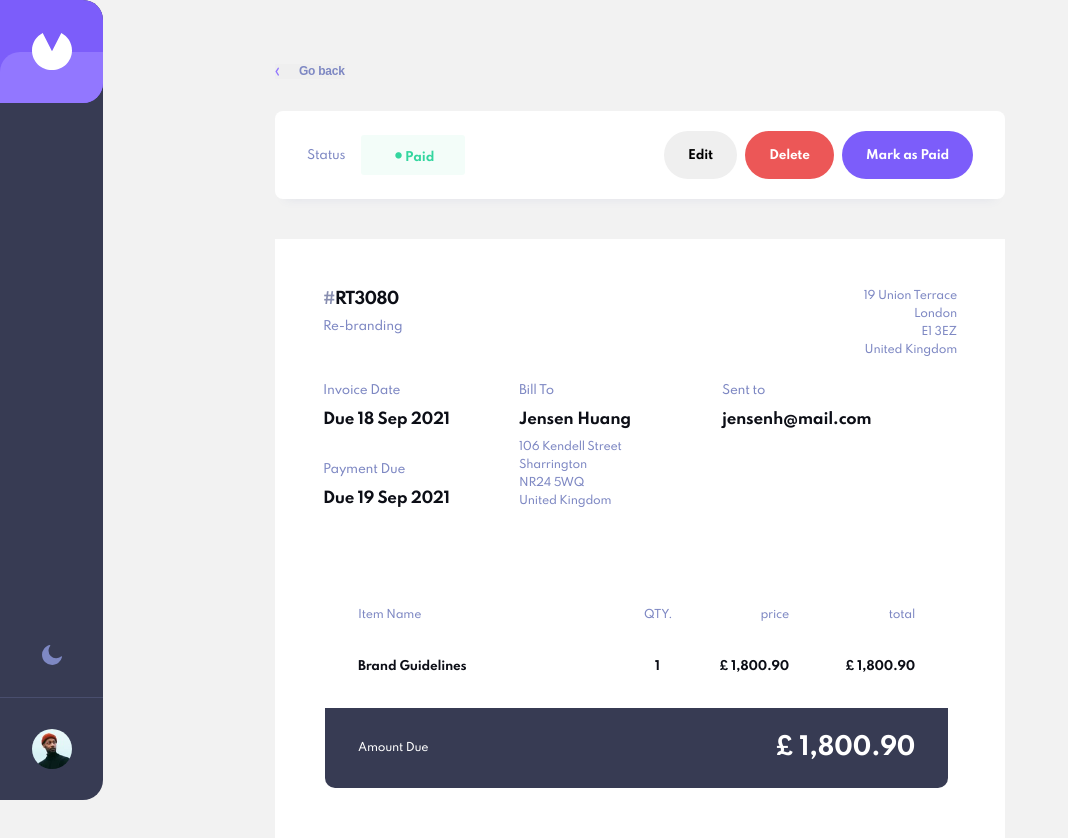
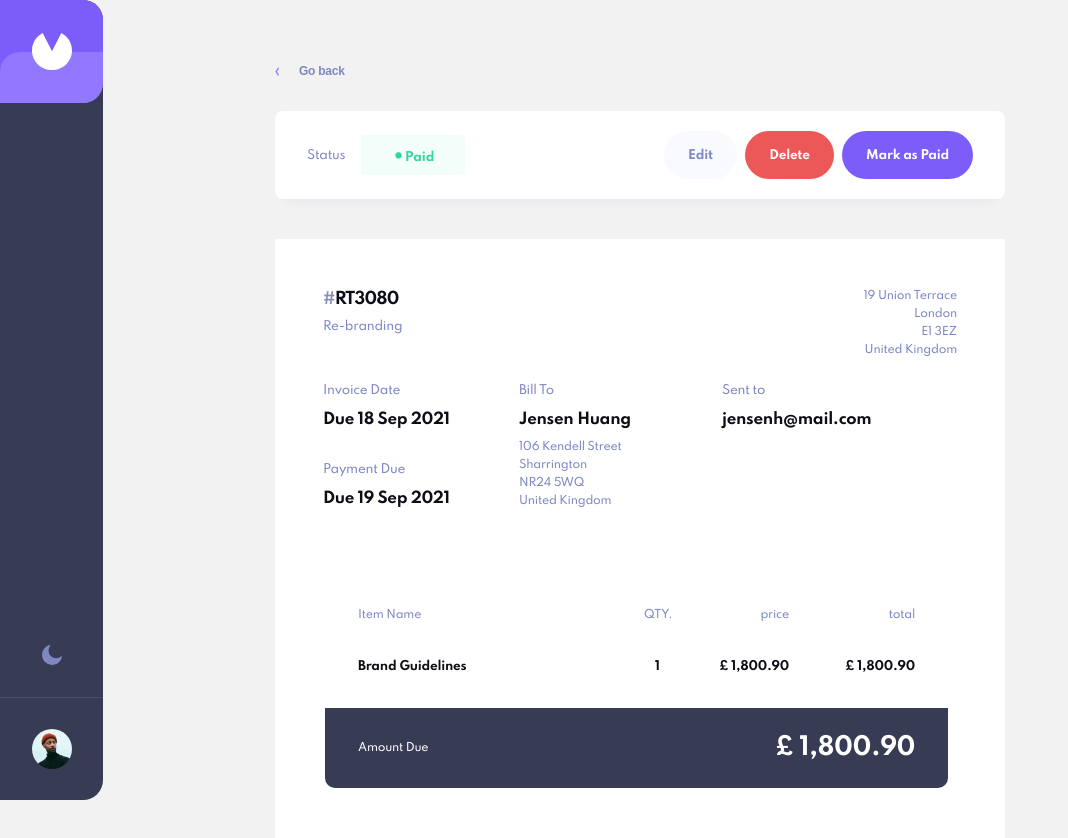
Before and after one commit to kvnloughead/invoice-app, a React (Create React App) app: page / in a window 1280 px wide. Both pictures are taken after a click on the icon 981 px from the left and 232 px from the top of the page. Shown: the whole page, without its empty margins (0-1068 px from the left). Built offline with nearby package versions, Linux system fonts and the light colour scheme.

Commit message:
refactor: integrate buttons with darkmode theme

```diff
--- a/src/components/button/Button.jsx
+++ b/src/components/button/Button.jsx
@@ -2,21 +2,20 @@
 import React from 'react';
 import PropTypes from 'prop-types';
 
-import { buttonConfig } from '../../utils/constants';
+import { buttonLabels } from '../../utils/constants';
 import { ButtonContainer, PlusInCircle } from './style';
 
-const Button = ({ type, mode }) => (
+const Button = ({ type }) => (
   <>
-    <ButtonContainer type={type} mode={mode} styles={buttonConfig[type].styles}>
+    <ButtonContainer type={type}>
       {type === 'newInvoice' && <PlusInCircle />}
-      { buttonConfig[type].label }
+      { buttonLabels[type] }
     </ButtonContainer>
   </>
 );
 
 Button.propTypes = {
   type: PropTypes.string.isRequired,
-  mode: PropTypes.string.isRequired,
 };
 
 export default Button;
--- a/src/components/button/style.js
+++ b/src/components/button/style.js
@@ -1,9 +1,33 @@
+/* eslint-disable max-len */
 import styled from 'styled-components';
 
 import plusIcon from '../../images/icons/plus.svg';
 
+// export const ButtonContainer = styled.button`
+//   width: ${(props) => props.styles.width};
+//   height: 48px;
+//   border-radius: 200px;
+//   border: none;
+//   font-weight: 700;
+//   font-size: 12px;
+//   line-height: 15px;
+//   letter-spacing: -0.25px;
+//   display: flex;
+//   align-items: center;
+//   padding: 8px;
+//   font-family: 'Spartan', Arial, sans-serif;
+//   color: ${(props) => (props.styles.hasDarkMode ? props.styles.color[props.mode] : props.styles.color)};
+//   background: ${(props) => (props.styles.hasDarkMode ? props.styles.background[props.mode] : props.styles.background)};
+//   &:hover {
+//     background: ${(props) => (props.styles.hasDarkMode ? props.styles.hover[props.mode] : props.styles.hover)};
+//   }
+
+//   justify-content:${(props) => (props.type === 'newInvoice' ? 'space-between' : 'center')};
+//   padding-right: ${(props) => props.type === 'newInvoice' && '15px'};
+// `;
+
 export const ButtonContainer = styled.button`
-  width: ${(props) => props.styles.width};
+  width: ${({ theme, type }) => theme.button[type].width};
   height: 48px;
   border-radius: 200px;
   border: none;
@@ -16,10 +40,10 @@ export const ButtonContainer = styled.button`
   padding: 8px;
   font-family: 'Spartan', Arial, sans-serif;
 
-  color: ${(props) => (props.styles.hasDarkMode ? props.styles.color[props.mode] : props.styles.color)};
-  background: ${(props) => (props.styles.hasDarkMode ? props.styles.background[props.mode] : props.styles.background)};
+  color: ${({ theme, type }) => theme.button[type].color};
+  background: ${({ theme, type }) => theme.button[type].background};
   &:hover {
-    background: ${(props) => (props.styles.hasDarkMode ? props.styles.hover[props.mode] : props.styles.hover)};
+    background: ${({ theme, type }) => theme.button[type].hover};
   }
 
   justify-content:${(props) => (props.type === 'newInvoice' ? 'space-between' : 'center')};
--- a/src/components/invoicetoolbar/InvoiceToolbar.jsx
+++ b/src/components/invoicetoolbar/InvoiceToolbar.jsx
@@ -6,7 +6,7 @@ import PaidStatus from '../paidstatus/PaidStatus';
 import Button from '../button/Button';
 
 import {
-  Container, GoBack, Toolbar, Label, FlexRow, Buttons,
+  Container, BackButton, Toolbar, Label, FlexRow, Buttons,
 } from './style';
 
 const InvoiceToolbar = () => {
@@ -14,7 +14,7 @@ const InvoiceToolbar = () => {
 
   return (
     <Container>
-      <GoBack>Go back</GoBack>
+      <BackButton>Go back</BackButton>
       <Toolbar currentInvoice={currentInvoice}>
         <FlexRow>
           <Label>Status</Label>
@@ -23,7 +23,7 @@ const InvoiceToolbar = () => {
         <Buttons>
           <Button type="edit" />
           <Button type="delete" />
-          <Button type="markPaid" />
+          <Button type="markAsPaid" />
         </Buttons>
       </Toolbar>
     </Container>
--- a/src/components/invoicetoolbar/style.js
+++ b/src/components/invoicetoolbar/style.js
@@ -10,7 +10,7 @@ export const Container = styled.div`
   align-items: baseline;
 `;
 
-export const GoBack = styled.button`
+export const BackButton = styled.button`
   margin: 64px 0 32px;
   height: 15px;
   padding: 0;
@@ -18,6 +18,7 @@ export const GoBack = styled.button`
   background-size: 4px 8.5px;
   background-repeat: no-repeat;
   background-position: left;
+  background-color: transparent;
   background-image: url('${leftArrow}');
   font-weight: 700;
   font-size: 12px;
--- a/src/components/themes/Themes.js
+++ b/src/components/themes/Themes.js
@@ -9,6 +9,44 @@ export const lightTheme = {
   colorSecondary: '#7E88C3',
   colorName: '#858BB2',
   nothingHere,
+  button: {
+    newInvoice: {
+      background: '#7C5DFA',
+      hover: '#9277FF',
+      color: '#FFF',
+      width: '150px',
+    },
+    markAsPaid: {
+      background: '#7C5DFA',
+      color: '#FFF',
+      hover: '#9277FF',
+      width: '131px',
+    },
+    edit: {
+      background: '#F9FAFE',
+      color: '#7E88C3',
+      hover: '#DFE3FA',
+      width: '73px',
+    },
+    save: {
+      background: '#373B53',
+      color: '#888EB0',
+      hover: '#0C0E16',
+      width: '133px',
+    },
+    delete: {
+      background: '#EC5757',
+      color: '#FFF',
+      hover: '#FF9797',
+      width: '89px',
+    },
+    addItem: {
+      background: '#F9FAFE',
+      color: '#7E88C3',
+      hover: '#DFE3FA',
+      width: '350px',
+    },
+  },
 };
 
 export const darkTheme = {
@@ -19,4 +57,42 @@ export const darkTheme = {
   colorSecondary: '#DFE3FA',
   colorName: '#DFE3FA',
   nothingHere: '../../images/nothing-here-dark.png',
+  button: {
+    newInvoice: {
+      background: '#7C5DFA',
+      hover: '#9277FF',
+      color: '#FFF',
+      width: '150px',
+    },
+    markAsPaid: {
+      background: '#7C5DFA',
+      color: '#FFF',
+      hover: '#9277FF',
+      width: '131px',
+    },
+    edit: {
+      background: '#252945',
+      color: '#DFE3FA',
+      hover: '#fff',
+      width: '73px',
+    },
+    save: {
+      background: '#373B53',
+      color: '#DFE3FA',
+      hover: '#1E2139',
+      width: '133px',
+    },
+    delete: {
+      background: '#EC5757',
+      color: '#FFF',
+      hover: '#FF9797',
+      width: '89px',
+    },
+    addItem: {
+      background: '#F9FAFE',
+      color: '#7E88C3',
+      hover: '#DFE3FA',
+      width: '350px',
+    },
+  },
 };
--- a/src/utils/constants.js
+++ b/src/utils/constants.js
@@ -5,70 +5,11 @@ export const lineItemNames = {
   total: 'total',
 };
 
-export const buttonConfig = {
-  newInvoice: {
-    hasDarkMode: false,
-    styles: {
-      background: '#7C5DFA',
-      hover: '#9277FF',
-      color: '#FFF',
-      width: '150px',
-    },
-    label: 'New Invoice',
-  },
-
-  markPaid: {
-    hasDarkMode: false,
-    styles: {
-      background: '#7C5DFA',
-      color: '#FFF',
-      hover: '#9277FF',
-      width: '131px',
-    },
-    label: 'Mark as Paid',
-  },
-
-  edit: {
-    styles: {
-      hasDarkMode: true,
-      background: { light: '#F9FAFE', dark: '#252945' },
-      color: { light: '#7E88C3', dark: '#DFE3FA' },
-      hover: { light: '#DFE3FA', dark: '#fff' },
-      width: '73px',
-    },
-    label: 'Edit',
-  },
-
-  save: {
-    styles: {
-      hasDarkMode: true,
-      background: { light: '#373B53', dark: '#373B53' },
-      color: { light: '#888EB0', dark: '#DFE3FA' },
-      hover: { light: '#0C0E16', dark: '#1E2139' },
-      width: '133px',
-    },
-    label: 'Save as Draft',
-  },
-
-  delete: {
-    styles: {
-      hasDarkMode: false,
-      background: '#EC5757',
-      color: '#FFF',
-      hover: '#FF9797',
-      width: '89px',
-    },
-    label: 'Delete',
-  },
-
-  addItem: {
-    styles: {
-      hasDarkMode: false,
-      background: '#F9FAFE',
-      color: '#7E88C3',
-      hover: '#DFE3FA',
-      width: '350px',
-    },
-    label: '+ Add New Item',
-  },
+export const buttonLabels = {
+  newInvoice: 'New Invoice',
+  markAsPaid: 'Mark as Paid',
+  edit: 'Edit',
+  save: 'Save as Draft',
+  delete: 'Delete',
+  addItem: '+ Add New Item',
 };
```
